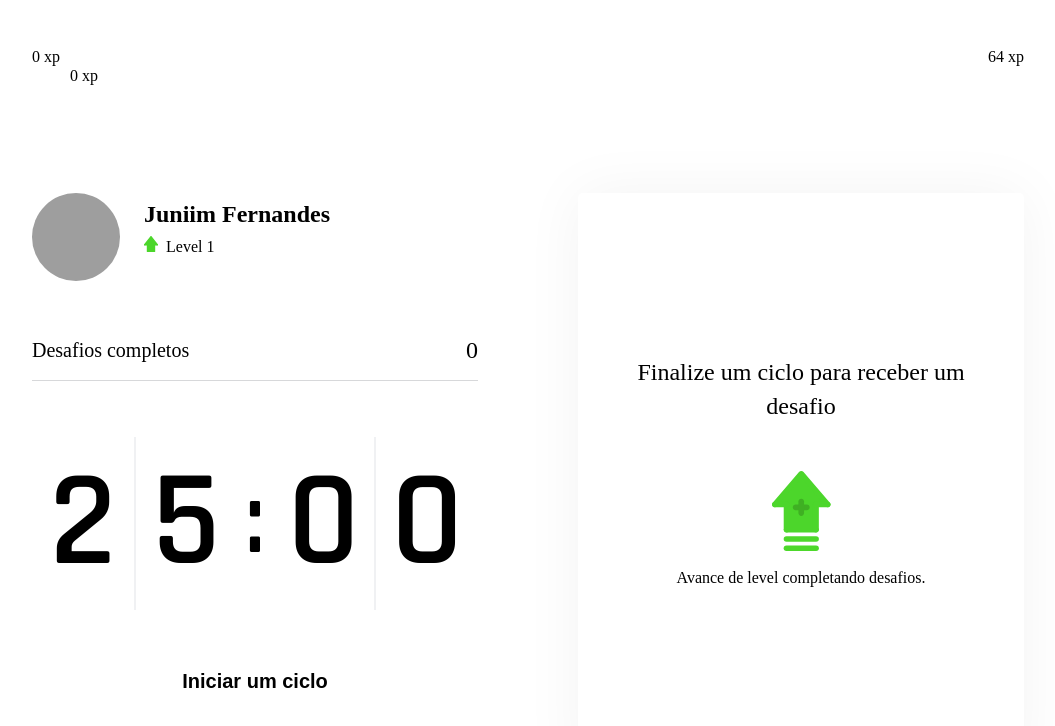
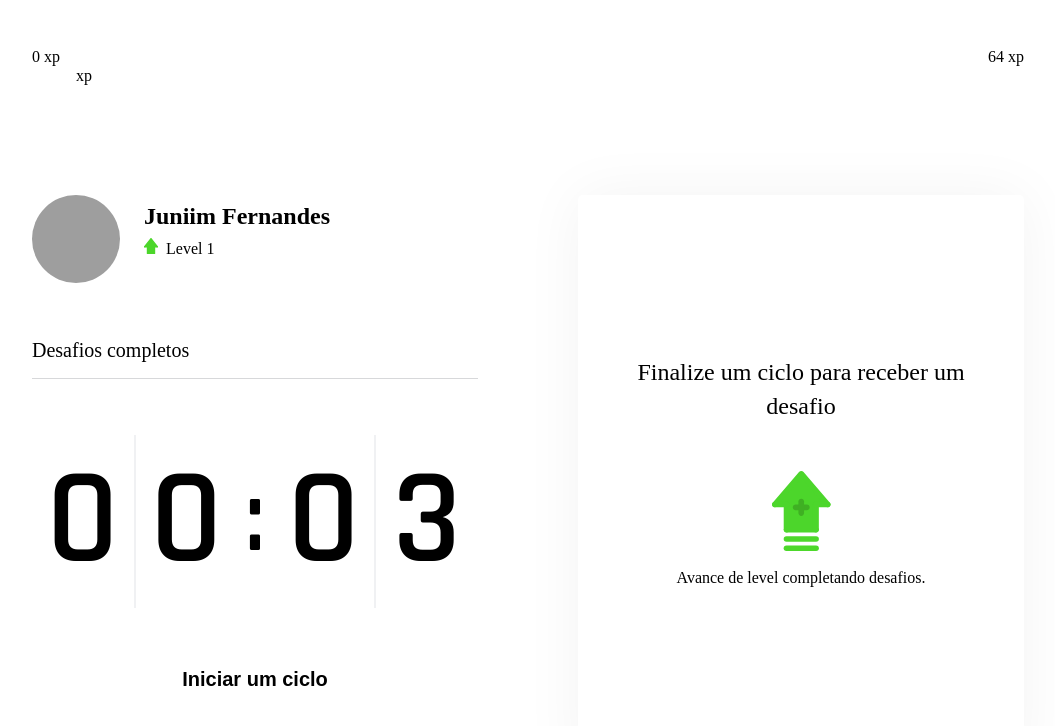
Before and after one commit to JuniimSI/NLW4-Rocket, a Next.js app in the folder moveit-next/: page / in a window 1280 px wide. Shown: the top 726 px of the page, without its empty margins (112-1167 px from the left). Built offline with nearby package versions, Linux system fonts and the light colour scheme; grey boxes are pictures that could not be loaded.

Commit message:
Fixed 2 Aula 5 React

```diff
--- a/moveit-next/src/components/ExperienceBar.tsx
+++ b/moveit-next/src/components/ExperienceBar.tsx
@@ -5,14 +5,15 @@ import styles from '../styles/components/ExperienceBar.module.css';
 
 export const ExperienceBar = () => {
     const { currentExperience, experienceToNextLevel } = useContext(ChallengesContext);
-
+    console.log(currentExperience + ' ' + experienceToNextLevel);
     const percentToNextLevel = Math.round(currentExperience * 100) / experienceToNextLevel;
 
     return (
         <header className={styles.experienceBar}>
             <span>0 xp</span>
             <div>
-                <div style={{ width: `${percentToNextLevel}%` }}></div>
+                {currentExperience && <div style={{ width: `${percentToNextLevel}%` }}></div>}
+
                 <span style={{ left: `${percentToNextLevel}%` }} className={styles.currentExperience}>
                     {currentExperience} xp
                 </span>
--- a/moveit-next/src/contexts/ChallengesContext.tsx
+++ b/moveit-next/src/contexts/ChallengesContext.tsx
@@ -38,8 +38,8 @@ export function ChallengesProvider({
 }: ChallengesProvierProps) {
 
     const [level, setLevel] = useState(rest.level ?? 1);
-    const [currentExperience, setCurrentExperience] = useState(rest.currentExperience ?? 0);
-    const [challengesCompleted, setChallengesCompleted] = useState(rest.challengesCompleted ?? 0);
+    const [currentExperience, setCurrentExperience] = useState(rest.currentExperience);
+    const [challengesCompleted, setChallengesCompleted] = useState(rest.challengesCompleted);
 
     const [activeChallenge, setActiveChallenge] = useState(null);
     const [isLevelUpModalOpen, setIsLevelUpModalOpen] = useState(false);
--- a/moveit-next/src/contexts/CountdownContext.tsx
+++ b/moveit-next/src/contexts/CountdownContext.tsx
@@ -22,7 +22,7 @@ export function CountdownProvider({ children }: CountdownProvierProps) {
 
     const { startNewChallenge } = useContext(ChallengesContext);
 
-    const [time, setTime] = useState(25 * 60);
+    const [time, setTime] = useState(0.05 * 60);
     const [isActive, setIsActive] = useState(false);
     const [hasFinished, setHasFinished] = useState(false);
 
@@ -36,7 +36,7 @@ export function CountdownProvider({ children }: CountdownProvierProps) {
     function resetCountdown() {
         clearTimeout(countdownTimeout);
         setIsActive(false);
-        setTime(25 * 60);
+        setTime(0.05 * 60);
         setHasFinished(false);
     }
 
```
